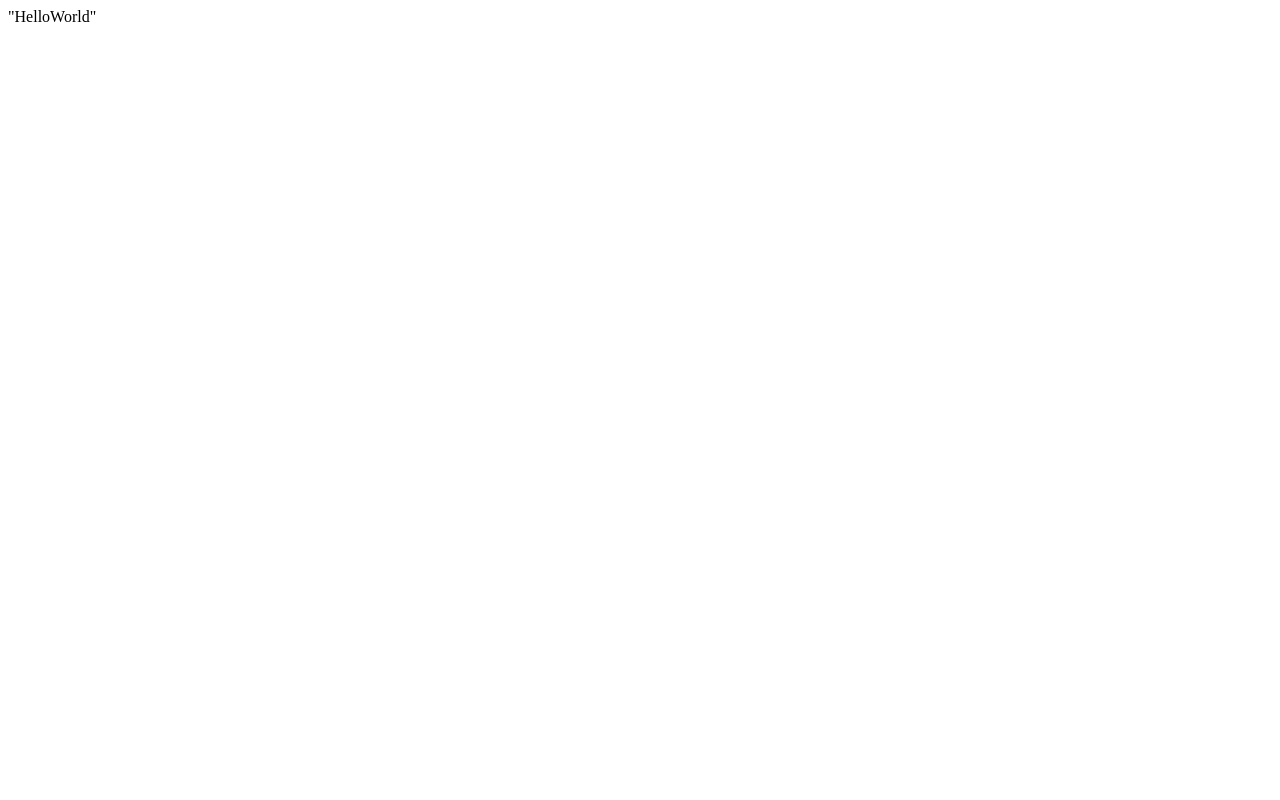
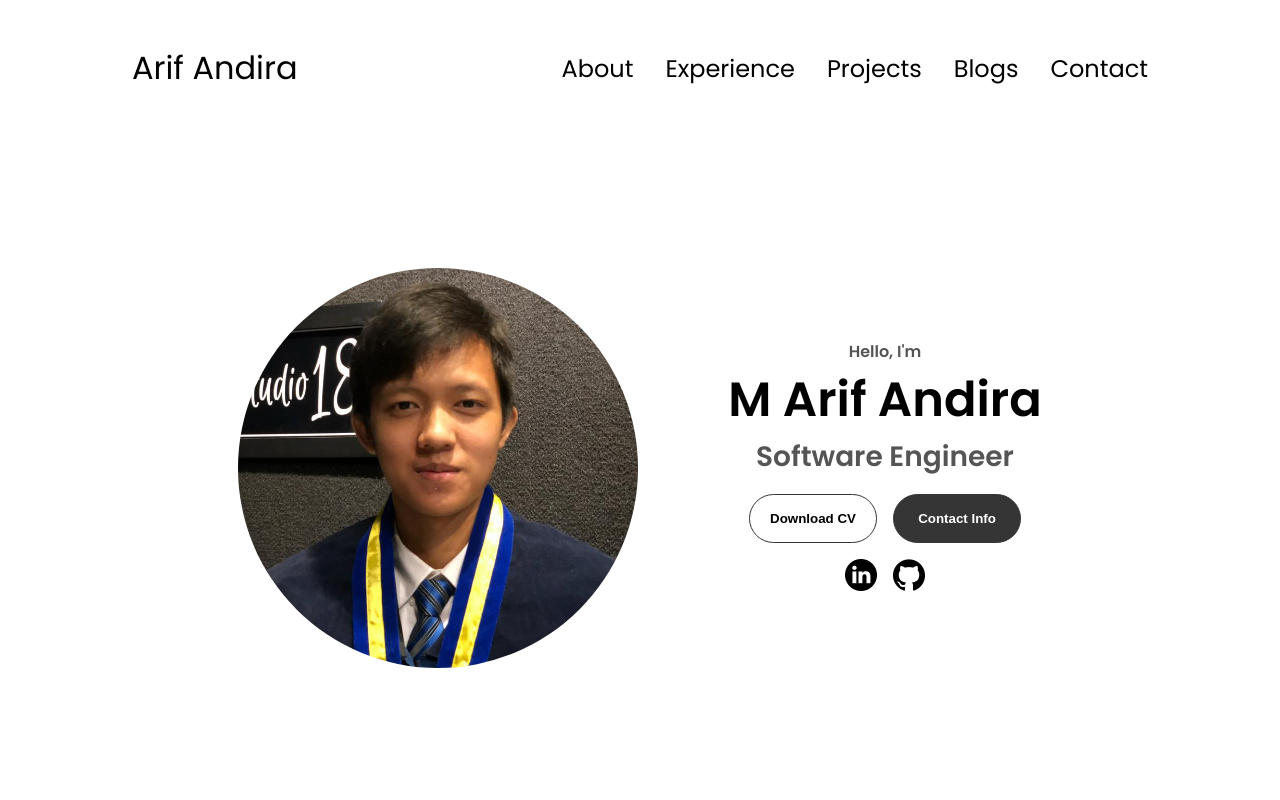
Before and after one commit to andiraarif/andiraarif.github.io, a plain HTML site: page index.html in a window 1280 px wide. Drawn offline with Linux system fonts and the light colour scheme.

Commit message:
Add the profile section

```diff
--- a/index.html
+++ b/index.html
@@ -1 +1,84 @@
-"HelloWorld"
+<!DOCTYPE html>
+<html lang="en">
+  <head>
+    <meta charset="UTF-8" />
+    <meta name="viewport" content="width=device-width, initial-scale=1.0" />
+    <title>M Arif Andira</title>
+    <link rel="stylesheet" href="styles/styles.css" />
+    <link rel="stylesheet" href="styles/mediaqueries.css" />
+  </head>
+  <body>
+    <!-- Desktop Navigation -->
+    <nav id="desktop-nav">
+      <div class="logo">Arif Andira</div>
+      <div>
+        <ul class="nav-links">
+          <li><a href="#about">About</a></li>
+          <li><a href="#experience">Experience</a></li>
+          <li><a href="#projects">Projects</a></li>
+          <li><a href="#blogs">Blogs</a></li>
+          <li><a href="#contact">Contact</a></li>
+        </ul>
+      </div>
+    </nav>
+    <!-- Hamburger Navigation -->
+    <nav id="hamburger-nav">
+      <div class="logo">Arif Andira</div>
+      <div class="hamburger-menu">
+        <div class="hamburger-icon" onclick="toggleMenu()">
+          <span></span>
+          <span></span>
+          <span></span>
+        </div>
+        <ul class="menu-links">
+          <li><a href="#about" onclick="toggleMenu()">About</a></li>
+          <li><a href="#experience" onclick="toggleMenu()">Experience</a></li>
+          <li><a href="#projects" onclick="toggleMenu()">Projects</a></li>
+          <li><a href="#blogs" onclick="toggleMenu()">Blogs</a></li>
+          <li><a href="#contact" onclick="toggleMenu()">Contact</a></li>
+        </ul>
+      </div>
+    </nav>
+    <!-- Profile Section -->
+    <section id="profile">
+      <div class="profile__pic-container">
+        <img
+          class="profile__pic-pic"
+          src="assets/arif.jpeg"
+          alt="Mohamad Arif Andira profile picture"
+        />
+      </div>
+      <div class="profile__info-container">
+        <p class="profile__info-greetings">Hello, I'm</p>
+        <h1 class="profile__info-name">M Arif Andira</h1>
+        <p class="profile__info-role">Software Engineer</p>
+        <div class="profile__info-btn-container">
+          <button
+            class="btn btn-color-2"
+            onclick="window.open('assets/resume-example.pdf')"
+          >
+            Download CV
+          </button>
+          <button class="btn btn-color-1" onclick="location.href='./#contact'">
+            Contact Info
+          </button>
+        </div>
+        <div class="profile__info-socials-container">
+          <a href="https://www.linkedin.com/in/andiraarif/" target="_blank">
+            <img
+              src="assets/linkedin.png"
+              alt="My linkedin profile link"
+              class="icon"
+          /></a>
+          <a href="https://github.com/andiraarif " target="_blank">
+            <img
+              src="assets/github.png"
+              alt="My GitHub profile link"
+              class="icon"
+          /></a>
+        </div>
+      </div>
+    </section>
+    <script src="scripts/script.js"></script>
+  </body>
+</html>
--- a/scripts/script.js
+++ b/scripts/script.js
@@ -0,0 +1,7 @@
+function toggleMenu() {
+    const menu = document.querySelector(".menu-links");
+    const icon = document.querySelector(".hamburger-icon");
+
+    menu.classList.toggle("open");
+    icon.classList.toggle("open");
+}
--- a/styles/mediaqueries.css
+++ b/styles/mediaqueries.css
@@ -0,0 +1,9 @@
+@media screen and (max-width: 1200px) {
+  #desktop-nav {
+    display: none;
+  }
+
+  #hamburger-nav {
+    display: flex;
+  }
+}
--- a/styles/styles.css
+++ b/styles/styles.css
@@ -0,0 +1,257 @@
+/* General */
+
+@import url("https://fonts.googleapis.com/css2?family=Poppins:wght@300;400;500;600&display=swap");
+
+html {
+  font-size: 62.5%;
+  scroll-behavior: smooth;
+}
+
+* {
+  margin: 0;
+  padding: 0;
+}
+
+body {
+  font-family: "Poppins", sans-serif;
+  font-size: 1.6rem;
+}
+
+p {
+  color: rgb(85, 85, 85);
+}
+
+/* Transition */
+a,
+.btn {
+  transition: all 0.3s ease;
+}
+
+/* Desktop Nav */
+nav,
+.nav-links {
+  display: flex;
+}
+
+nav {
+  justify-content: space-around;
+  align-items: center;
+  height: 17vh;
+}
+
+.nav-links {
+  gap: 3.2rem;
+  list-style: none;
+  font-size: 2.4rem;
+}
+
+a {
+  color: black;
+  text-decoration: none;
+  text-decoration-color: white;
+}
+
+a:hover {
+  color: grey;
+  text-decoration: underline;
+  text-underline-offset: 1.6rem;
+}
+
+.logo {
+  font-size: 3.2rem;
+}
+
+.logo:hover {
+  cursor: default;
+}
+
+/* Hamburger Menu */
+
+#hamburger-nav {
+  display: none;
+}
+
+.hamburger-menu {
+  position: relative;
+  display: inline-block;
+}
+
+.hamburger-icon {
+  display: flex;
+  flex-direction: column;
+  justify-content: space-between;
+  height: 24px;
+  width: 30px;
+  cursor: pointer;
+  transition: all 0.3s ease-in-out;
+}
+
+.hamburger-icon span {
+  width: 100%;
+  height: 2px;
+  background: black;
+  transition: all 0.3s ease-in-out;
+}
+
+.hamburger-icon.open span:first-child {
+  transform: rotate(45deg) translate(10px, 5px);
+}
+
+.hamburger-icon.open span:nth-child(2) {
+  opacity: 0;
+}
+
+.hamburger-icon.open span:last-child {
+  transform: rotate(-45deg) translate(10px, -5px);
+}
+
+.hamburger-icon span:first-child {
+  transform: none;
+}
+
+.hamburger-icon span:nth-child(2) {
+  opacity: 1;
+}
+
+.hamburger-icon span:last-child {
+  transform: none;
+}
+
+.menu-links {
+  position: absolute;
+  top: 100%;
+  right: 0;
+  background: white;
+  width: fit-content;
+  max-height: 0;
+  overflow: hidden;
+  transition: all 0.3s ease-in-out;
+}
+
+.menu-links.open {
+  max-height: 300px;
+}
+
+.menu-links a {
+  display: block;
+  padding: 1rem;
+  text-align: center;
+  font-size: 2.4rem;
+  color: black;
+  text-decoration: none;
+  transition: all 0.3s ease-in-out;
+}
+
+.menu-links li {
+  list-style: none;
+}
+
+/* Sections */
+
+section {
+  /* padding: 4vh;
+  height: 48vh; */
+  margin: 0 16rem;
+  box-sizing: border-box;
+  min-height: fit-content;
+}
+
+.section-container {
+  display: flex;
+}
+
+/* Profile section */
+
+#profile {
+  display: flex;
+  justify-content: center;
+  gap: 9rem;
+  height: 83vh;
+}
+
+.profile__pic-container {
+  display: flex;
+  margin: auto 0;
+}
+
+.profile__pic-pic {
+  height: 400px;
+  width: 400px;
+  border-radius: 50%;
+  object-fit: cover;
+  object-position: 0 0;
+}
+
+.profile__info-container {
+  align-self: center;
+  text-align: center;
+}
+
+.profile__info-container p {
+  font-weight: 600;
+}
+
+.profile__info-greetings {
+  font-size: 1.6rem;
+}
+
+.profile__info-name {
+  font-size: 4.8rem;
+}
+
+.profile__info-role {
+  font-size: 2.8rem;
+  margin-bottom: 1.6rem;
+}
+
+.profile__info-socials-container {
+  display: flex;
+  justify-content: center;
+  margin-top: 1.6rem;
+  gap: 1.6rem;
+}
+
+.profile__info-btn-container {
+  display: flex;
+  justify-content: center;
+  gap: 1.6rem;
+}
+
+.btn {
+  font-weight: 600;
+  transition: all 0.3s ease;
+  padding: 1.6rem;
+  width: 12.8rem;
+  border-radius: 3.2rem;
+}
+
+.btn-color-1,
+.btn-color-2 {
+  border: 0.1rem solid rgb(53, 53, 53);
+}
+
+.btn-color-1:hover,
+.btn-color-2:hover {
+  cursor: pointer;
+}
+
+.btn-color-1,
+.btn-color-2:hover {
+  background: rgb(53, 53, 53);
+  color: white;
+}
+
+.btn-color-1:hover {
+  background: rgb(0, 0, 0);
+}
+
+.btn-color-2 {
+  background: none;
+}
+
+/* Icons */
+
+.icon {
+  cursor: pointer;
+  height: 3.2rem;
+}
```
Also changed, not shown: assets/arif.jpeg (added).
